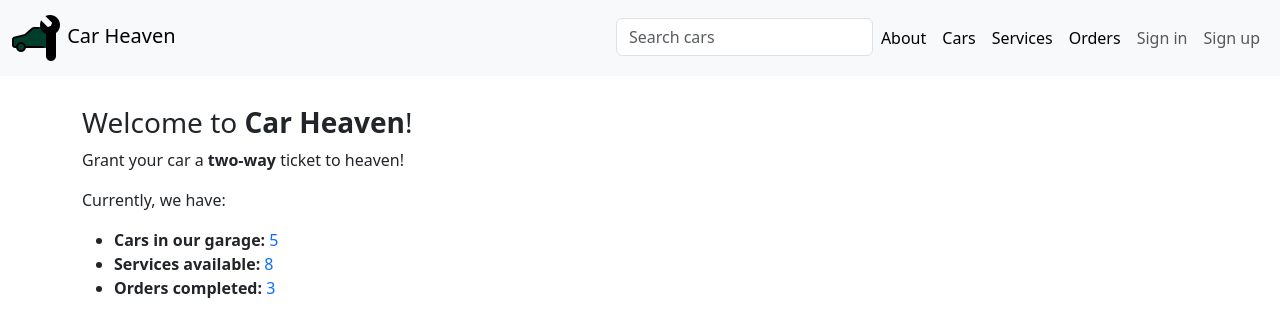
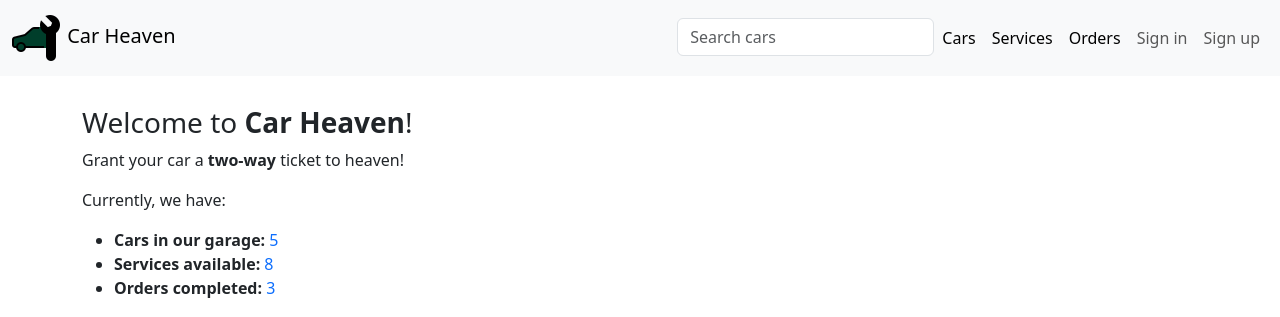
Before and after one commit to 00riddle00/auto-service, a Django app: page /service/ in a window 1280 px wide. Shown: the top 317 px of the page. Run offline with Django 4.2, Linux system fonts and the light colour scheme; data comes from the database, SQL or seed files in the repository; both versions use the stored data as it was after the commit.

Commit message:
[Problem P31] Remove the "About us" page.

```diff
--- a/service/templates/base.html
+++ b/service/templates/base.html
@@ -33,9 +33,6 @@
                         <input type="search" id="search-cars" name="query" class="form-control"
                                placeholder="Search cars">
                     </form>
-                </li>
-                <li class="nav-item">
-                    <a class="nav-link active" aria-current="page" href="{% url 'about' %}">About</a>
                 </li>
                 <li class="nav-item">
                     <a class="nav-link active" aria-current="page" href="{% url 'cars' %}">Cars</a>
--- a/service/urls.py
+++ b/service/urls.py
@@ -20,7 +20,6 @@ from service import views
 
 urlpatterns = [
     path("", views.index, name="index"),
-    path("about/", views.about, name="about"),
     path("cars/", views.cars, name="cars"),
     path("cars/<int:pk>", views.car, name="car-details"),
     path("search-cars/", views.search, name="search-cars"),
--- a/service/views.py
+++ b/service/views.py
@@ -43,10 +43,6 @@ def index(request):
     }
 
     return render(request, "index.html", context=context)
-
-
-def about(request):
-    return render(request, "about.html")
 
 
 def cars(request):
```
Also changed, not shown: service/templates/about.html (deleted, +0 -8 lines), auto_service.sqlite3.
